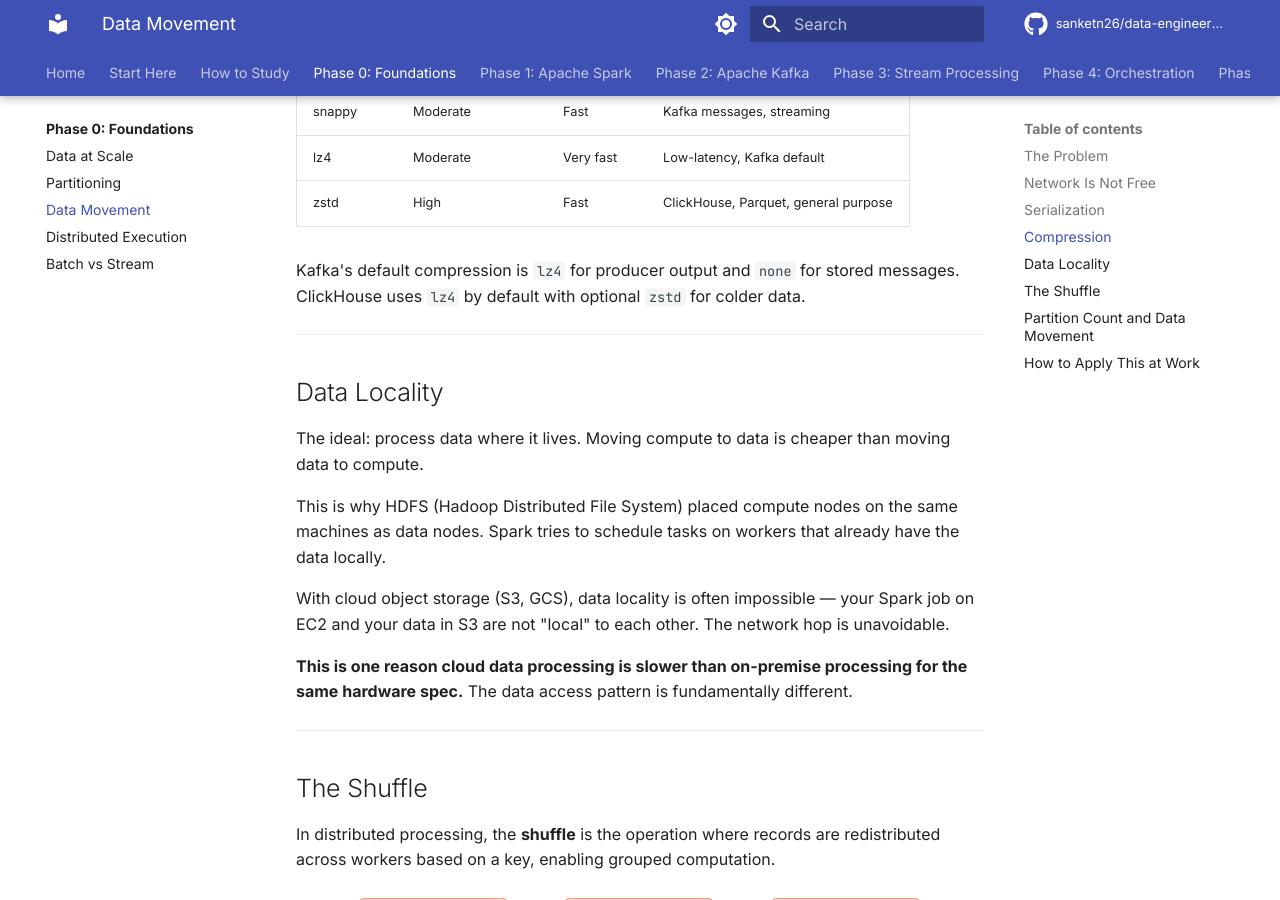
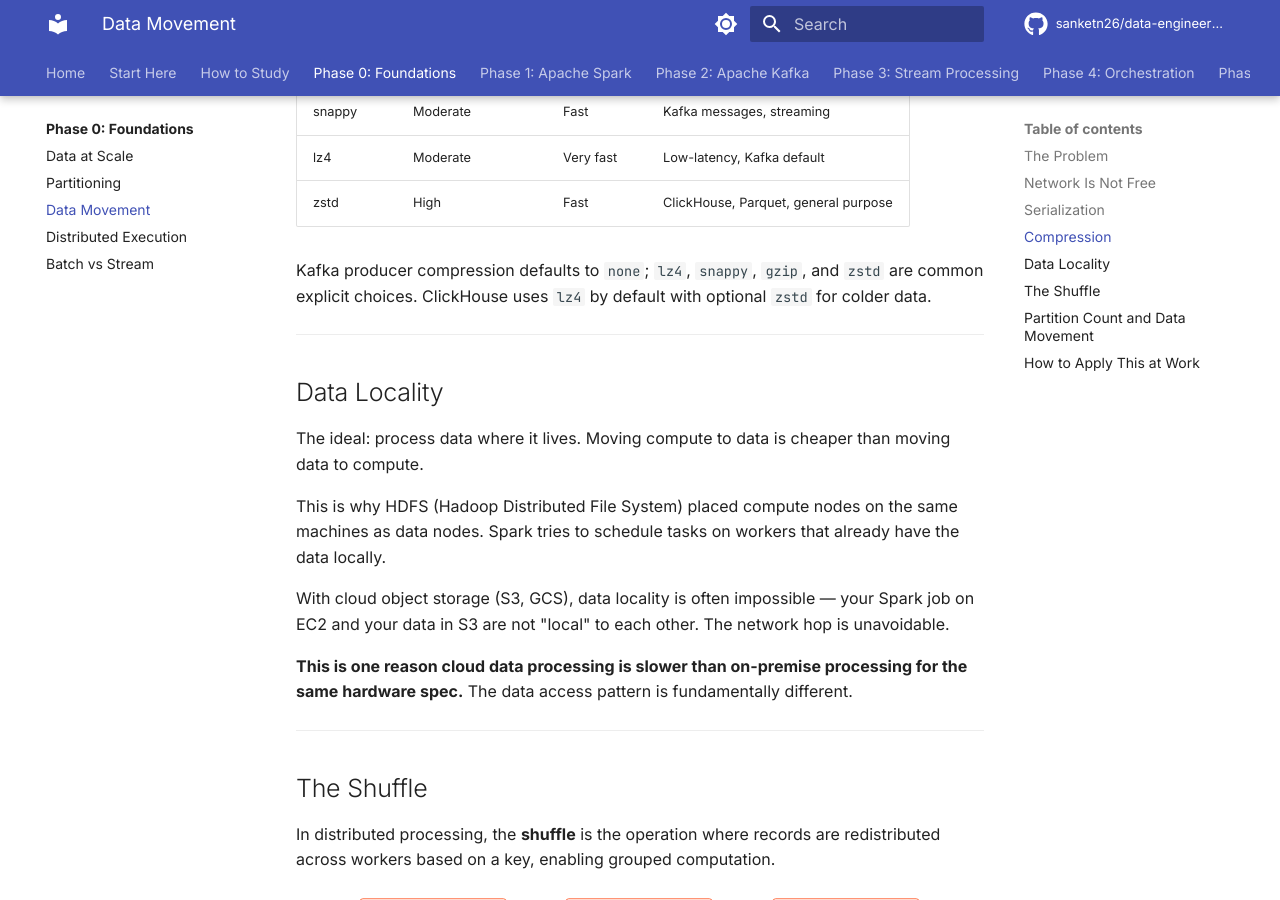
Before and after one commit to sanketn26/data-engineering, an MkDocs documentation site: the page built from docs/foundations/data-movement.md, in a window 1280 px wide and 900 px high, scrolled down 1769 px. Built offline with MkDocs 1.6.1 and Material for MkDocs 9.7.7, drawn with Linux system fonts in a browser that asks for light colours; comment, search, counter and statistics services are not loaded.

Commit message:
Revise Kafka compression defaults in documentation
Co-authored-by: Copilot Autofix powered by AI <175728472+Copilot@users.noreply.github.com>

```diff
--- a/docs/foundations/data-movement.md
+++ b/docs/foundations/data-movement.md
@@ -58,7 +58,7 @@ Compression reduces network transfer time at the cost of CPU. For data-intensive
 | lz4 | Moderate | Very fast | Low-latency, Kafka default |
 | zstd | High | Fast | ClickHouse, Parquet, general purpose |
 
-Kafka's default compression is `lz4` for producer output and `none` for stored messages. ClickHouse uses `lz4` by default with optional `zstd` for colder data.
+Kafka producer compression defaults to `none`; `lz4`, `snappy`, `gzip`, and `zstd` are common explicit choices. ClickHouse uses `lz4` by default with optional `zstd` for colder data.
 
 ---
 
```
